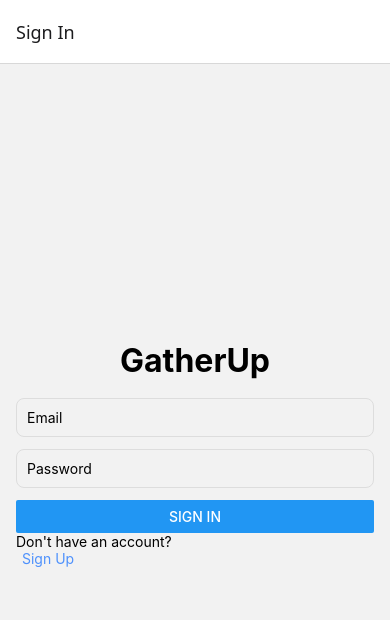
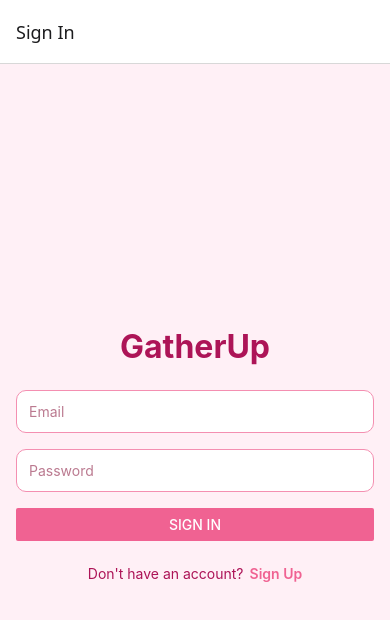
Before and after one commit to gurleen1819/EventOrganizerApp1, a React Native app: screen /CreateEdit in a window 390 px wide. Shown: the top 620 px of the page. Built offline with nearby package versions, Linux system fonts and the light colour scheme; no server answers; the database is empty.

Commit message:
`Refactor UI components and styles across multiple screens`

```diff
--- a/components/CategoryList.js
+++ b/components/CategoryList.js
@@ -1,4 +1,3 @@
-// components/CategoryList.js
 import React from "react";
 import { View, Text, TouchableOpacity, FlatList, StyleSheet } from "react-native";
 
@@ -6,7 +5,7 @@ const CATEGORIES = ["All", "Music", "Art", "Tech", "Sports", "Other"];
 
 export default function CategoryList({ selected, onSelect }) {
   return (
-    <View style={{ marginVertical: 8 }}>
+    <View style={styles.container}>
       <FlatList
         horizontal
         data={CATEGORIES}
@@ -15,8 +14,13 @@ export default function CategoryList({ selected, onSelect }) {
         renderItem={({ item }) => {
           const active = item === selected;
           return (
-            <TouchableOpacity onPress={() => onSelect(item)} style={[styles.chip, active && styles.active]}>
-              <Text style={{ color: active ? "#fff" : "#222" }}>{item}</Text>
+            <TouchableOpacity
+              onPress={() => onSelect(item)}
+              style={[styles.chip, active && styles.active]}
+            >
+              <Text style={[styles.chipText, active && styles.chipTextActive]}>
+                {item}
+              </Text>
             </TouchableOpacity>
           );
         }}
@@ -26,6 +30,27 @@ export default function CategoryList({ selected, onSelect }) {
 }
 
 const styles = StyleSheet.create({
-  chip: { paddingHorizontal:14, paddingVertical:8, borderRadius:20, borderWidth:1, borderColor:"#ddd", marginRight:8 },
-  active: { backgroundColor:"#4e91fc", borderColor:"#4e91fc" }
+  container: {
+    marginVertical: 8,
+  },
+  chip: {
+    paddingHorizontal: 16,
+    paddingVertical: 10,
+    borderRadius: 20,
+    borderWidth: 1,
+    borderColor: "#f48fb1",
+    marginRight: 10,
+    backgroundColor: "#fff",
+  },
+  active: {
+    backgroundColor: "#f06292",
+    borderColor: "#f06292",
+  },
+  chipText: {
+    color: "#ad1457",
+    fontWeight: "600",
+  },
+  chipTextActive: {
+    color: "#fff",
+  },
 });
--- a/navigation/RootNavigator.js
+++ b/navigation/RootNavigator.js
@@ -22,8 +22,9 @@ export default function RootNavigator() {
           <>
             <Stack.Screen name="Home" component={HomeScreen} options={{ headerShown: false }} />
             <Stack.Screen name="Events" component={EventsScreen} options={{ title: "All Events" }} />
-            <Stack.Screen name="CreateEdit" component={CreateEditEventScreen} options={{ title: "Create / Edit Event" }} />
+            <Stack.Screen name="CreateEdit" component={CreateEditEventScreen} options={{ title: "Create Event" }} />
             <Stack.Screen name="Profile" component={ProfileScreen} />
+
           </>
         ) : (
           <>
--- a/package.json
+++ b/package.json
@@ -11,7 +11,7 @@
   },
   "dependencies": {
     "@expo/vector-icons": "^14.1.0",
-    "@react-native-community/datetimepicker": "8.4.1",
+    "@react-native-community/datetimepicker": "^8.4.4",
     "@react-navigation/bottom-tabs": "^7.4.5",
     "@react-navigation/native": "^7.1.17",
     "@react-navigation/native-stack": "^7.3.24",
--- a/screens/CreateEditEventScreen.js
+++ b/screens/CreateEditEventScreen.js
@@ -1,9 +1,16 @@
-// screens/CreateEditEventScreen.js
-import React, { useContext, useEffect, useState } from "react";
-import { View, TextInput, Button, StyleSheet, Text, TouchableOpacity, Alert, ScrollView } from "react-native";
+import React, { useContext, useState } from "react";
+import {
+  View,
+  TextInput,
+  Button,
+  StyleSheet,
+  Text,
+  TouchableOpacity,
+  Alert,
+  ScrollView,
+} from "react-native";
 import { EventsContext } from "../contexts/EventsProvider";
 import { AuthContext } from "../contexts/AuthProvider";
-import DateTimePicker from '@react-native-community/datetimepicker';
 
 const CATEGORIES = ["Music", "Art", "Tech", "Sports", "Other"];
 
@@ -15,13 +22,15 @@ export default function CreateEditEventScreen({ route, navigation }) {
   const [title, setTitle] = useState(editingEvent?.title || "");
   const [description, setDescription] = useState(editingEvent?.description || "");
   const [category, setCategory] = useState(editingEvent?.category || "Other");
-  const [date, setDate] = useState(editingEvent?.date ? new Date(editingEvent.date) : new Date());
-  const [showPicker, setShowPicker] = useState(false);
+  const [date] = useState(
+    editingEvent?.date ? new Date(editingEvent.date) : new Date()
+  );
   const [loading, setLoading] = useState(false);
 
   const save = async () => {
     if (!title.trim()) return Alert.alert("Validation", "Title is required");
-    if (!description.trim()) return Alert.alert("Validation", "Description required");
+    if (!description.trim())
+      return Alert.alert("Validation", "Description required");
     setLoading(true);
     const payload = {
       title: title.trim(),
@@ -30,7 +39,7 @@ export default function CreateEditEventScreen({ route, navigation }) {
       date: date.toISOString(),
       ownerId: editingEvent?.ownerId || user.uid,
       favorites: editingEvent?.favorites || [],
-      createdAt: editingEvent?.createdAt || new Date().toISOString()
+      createdAt: editingEvent?.createdAt || new Date().toISOString(),
     };
     try {
       if (editingEvent) {
@@ -47,43 +56,118 @@ export default function CreateEditEventScreen({ route, navigation }) {
   };
 
   return (
-    <ScrollView contentContainerStyle={{ padding:16 }}>
-      <Text style={{ fontSize:18, fontWeight:"700", marginBottom:12 }}>{editingEvent ? "Edit Event" : "Create Event"}</Text>
-      <TextInput placeholder="Title" style={styles.input} value={title} onChangeText={setTitle} />
-      <TextInput placeholder="Description" style={[styles.input, { height:100 }]} multiline value={description} onChangeText={setDescription} />
-      <Text style={{ marginBottom:6 }}>Category</Text>
-      <View style={{ flexDirection:"row", marginBottom:12 }}>
-        {CATEGORIES.map(c => (
-          <TouchableOpacity key={c} onPress={() => setCategory(c)} style={[styles.chip, category === c && styles.chipActive]}>
-            <Text style={{ color: category === c ? "#fff" : "#000" }}>{c}</Text>
+    <ScrollView contentContainerStyle={styles.container}>
+      <Text style={styles.headerText}>
+        {editingEvent ? "Edit Event" : "Create Event"}
+      </Text>
+
+      <TextInput
+        placeholder="Title"
+        style={styles.input}
+        value={title}
+        onChangeText={setTitle}
+        placeholderTextColor="#bb7a90"
+      />
+
+      <TextInput
+        placeholder="Description"
+        style={[styles.input, { height: 100 }]}
+        multiline
+        value={description}
+        onChangeText={setDescription}
+        placeholderTextColor="#bb7a90"
+      />
+
+      <Text style={styles.label}>Category</Text>
+      <View style={styles.chipContainer}>
+        {CATEGORIES.map((c) => (
+          <TouchableOpacity
+            key={c}
+            onPress={() => setCategory(c)}
+            style={[styles.chip, category === c && styles.chipActive]}
+          >
+            <Text style={category === c ? styles.chipTextActive : styles.chipText}>
+              {c}
+            </Text>
           </TouchableOpacity>
         ))}
       </View>
 
-      <Text style={{ marginBottom:6 }}>Date & Time</Text>
-      <TouchableOpacity onPress={() => setShowPicker(true)} style={styles.input}>
-        <Text>{date.toLocaleString()}</Text>
-      </TouchableOpacity>
-      {showPicker && (
-        <DateTimePicker
-          value={date}
-          mode="datetime"
-          is24Hour={false}
-          display="default"
-          onChange={(e, selected) => {
-            setShowPicker(false);
-            if (selected) setDate(selected);
-          }}
+      <Text style={styles.label}>Date & Time</Text>
+      <View style={[styles.input, styles.dateInput]}>
+        <Text style={styles.dateText}>{date.toLocaleString()}</Text>
+      </View>
+
+      <View style={styles.buttonWrapper}>
+        <Button
+          title={editingEvent ? "Save Changes" : "Create Event"}
+          onPress={save}
+          disabled={loading}
+          color="#f06292"
         />
-      )}
-
-      <Button title={editingEvent ? "Save Changes" : "Create Event"} onPress={save} disabled={loading} />
+      </View>
     </ScrollView>
   );
 }
 
 const styles = StyleSheet.create({
-  input: { borderWidth:1, borderColor:"#ddd", padding:10, borderRadius:8, marginBottom:12 },
-  chip: { paddingHorizontal:12, paddingVertical:8, borderRadius:20, borderWidth:1, borderColor:"#ddd", marginRight:8 },
-  chipActive: { backgroundColor:"#4e91fc", borderColor:"#4e91fc" }
+  container: {
+    padding: 16,
+    backgroundColor: "#fff0f6",
+    flexGrow: 1,
+  },
+  headerText: {
+    fontSize: 20,
+    fontWeight: "700",
+    marginBottom: 16,
+    color: "#ad1457",
+  },
+  input: {
+    borderWidth: 1,
+    borderColor: "#f48fb1",
+    padding: 12,
+    borderRadius: 10,
+    marginBottom: 16,
+    backgroundColor: "#fff",
+    color: "#ad1457",
+  },
+  label: {
+    marginBottom: 8,
+    color: "#ad1457",
+    fontWeight: "600",
+  },
+  chipContainer: {
+    flexDirection: "row",
+    marginBottom: 16,
+  },
+  chip: {
+    paddingHorizontal: 16,
+    paddingVertical: 10,
+    borderRadius: 20,
+    borderWidth: 1,
+    borderColor: "#f48fb1",
+    marginRight: 10,
+    backgroundColor: "#fff",
+  },
+  chipActive: {
+    backgroundColor: "#f06292",
+    borderColor: "#f06292",
+  },
+  chipText: {
+    color: "#ad1457",
+    fontWeight: "600",
+  },
+  chipTextActive: {
+    color: "#fff",
+    fontWeight: "600",
+  },
+  dateInput: {
+    justifyContent: "center",
+  },
+  dateText: {
+    color: "#ad1457",
+  },
+  buttonWrapper: {
+    marginTop: 12,
+  },
 });
--- a/screens/EventsScreen.js
+++ b/screens/EventsScreen.js
@@ -1,6 +1,6 @@
 // screens/EventsScreen.js
 import React, { useContext } from "react";
-import { View, FlatList, SafeAreaView, Text } from "react-native";
+import { View, FlatList, SafeAreaView, Text, StyleSheet } from "react-native";
 import { EventsContext } from "../contexts/EventsProvider";
 import EventCard from "../components/EventCard";
 
@@ -8,15 +8,42 @@ export default function EventsScreen({ navigation }) {
   const { events } = useContext(EventsContext);
 
   return (
-    <SafeAreaView style={{ flex:1, padding:12 }}>
+    <SafeAreaView style={styles.container}>
       <FlatList
         data={events}
         keyExtractor={(i) => i.id}
+        contentContainerStyle={events.length === 0 ? styles.emptyContainer : styles.listContent}
         renderItem={({ item }) => (
-          <EventCard event={item} onPress={() => navigation.navigate("CreateEdit", { event: item })} onEdit={(e) => navigation.navigate("CreateEdit", { event: e })} />
+          <EventCard
+            event={item}
+            onPress={() => navigation.navigate("CreateEdit", { event: item })}
+            onEdit={(e) => navigation.navigate("CreateEdit", { event: e })}
+          />
         )}
-        ListEmptyComponent={() => <Text>No Events Published</Text>}
+        ListEmptyComponent={() => (
+          <Text style={styles.emptyText}>No Events Published</Text>
+        )}
       />
     </SafeAreaView>
   );
 }
+
+const styles = StyleSheet.create({
+  container: {
+    flex: 1,
+    backgroundColor: "#fff0f6",
+    padding: 12,
+  },
+  listContent: {
+    paddingBottom: 90,
+  },
+  emptyContainer: {
+    flexGrow: 1,
+    justifyContent: "center",
+    alignItems: "center",
+  },
+  emptyText: {
+    fontSize: 16,
+    color: "#bb7a90",
+  },
+});
--- a/screens/ProfileScreen.js
+++ b/screens/ProfileScreen.js
@@ -1,6 +1,13 @@
-// screens/ProfileScreen.js
 import React, { useContext } from "react";
-import { View, Text, Button, SafeAreaView, FlatList } from "react-native";
+import {
+  View,
+  Text,
+  Button,
+  SafeAreaView,
+  FlatList,
+  StyleSheet,
+  TouchableOpacity,
+} from "react-native";
 import { AuthContext } from "../contexts/AuthProvider";
 import { EventsContext } from "../contexts/EventsProvider";
 import EventCard from "../components/EventCard";
@@ -9,26 +16,96 @@ export default function ProfileScreen({ navigation }) {
   const { user, logout } = useContext(AuthContext);
   const { events } = useContext(EventsContext);
 
-  const myEvents = events.filter(e => e.ownerId === user.uid);
-  const favorites = events.filter(e => e.favorites?.includes(user.uid));
+  const myEvents = events.filter((e) => e.ownerId === user.uid);
+  const favorites = events.filter((e) => e.favorites?.includes(user.uid));
 
   return (
-    <SafeAreaView style={{ flex:1, padding:12 }}>
-      <Text style={{ fontSize:20, fontWeight:"700" }}>Profile</Text>
-      <Text style={{ marginTop:8 }}>{user.email}</Text>
-      <View style={{ marginVertical:12 }}>
-        <Button title="Logout" onPress={() => logout()} color="#d9534f" />
+    <SafeAreaView style={styles.container}>
+      <Text style={styles.headerText}>Profile</Text>
+      <Text style={styles.emailText}>{user.email}</Text>
+
+      <View style={styles.logoutWrapper}>
+        <Button title="Logout" onPress={() => logout()} color="#f06292" />
       </View>
 
-      <Text style={{ fontSize:18, marginTop:12 }}>My Events</Text>
-      <FlatList data={myEvents} keyExtractor={(i)=>i.id} renderItem={({ item }) => (
-        <EventCard event={item} onPress={() => navigation.navigate("CreateEdit", { event: item })} onEdit={(e) => navigation.navigate("CreateEdit", { event: e })} />
-      )} ListEmptyComponent={() => <Text>No events</Text>} />
+      <Text style={styles.sectionHeader}>My Events</Text>
+      <FlatList
+        data={myEvents}
+        keyExtractor={(i) => i.id}
+        renderItem={({ item }) => (
+          <TouchableOpacity
+            onPress={() => navigation.navigate("CreateEdit", { event: item })}
+          >
+            <EventCard
+              event={item}
+              onEdit={(e) => navigation.navigate("CreateEdit", { event: e })}
+            />
+          </TouchableOpacity>
+        )}
+        ListEmptyComponent={() => (
+          <Text style={styles.emptyText}>No events</Text>
+        )}
+        contentContainerStyle={myEvents.length === 0 && styles.emptyContainer}
+      />
 
-      <Text style={{ fontSize:18, marginTop:12 }}>Favorites</Text>
-      <FlatList data={favorites} keyExtractor={(i)=>i.id} renderItem={({ item }) => (
-        <EventCard event={item} onPress={() => navigation.navigate("CreateEdit", { event: item })} />
-      )} ListEmptyComponent={() => <Text>No favorites</Text>} />
+      <Text style={styles.sectionHeader}>Favorites</Text>
+      <FlatList
+        data={favorites}
+        keyExtractor={(i) => i.id}
+        renderItem={({ item }) => (
+          <TouchableOpacity
+            onPress={() => navigation.navigate("CreateEdit", { event: item })}
+          >
+            <EventCard event={item} />
+          </TouchableOpacity>
+        )}
+        ListEmptyComponent={() => (
+          <Text style={styles.emptyText}>No favorites</Text>
+        )}
+        contentContainerStyle={favorites.length === 0 && styles.emptyContainer}
+      />
     </SafeAreaView>
   );
 }
+
+const styles = StyleSheet.create({
+  container: {
+    flex: 1,
+    padding: 16,
+    backgroundColor: "#fff0f6",
+  },
+  headerText: {
+    fontSize: 24,
+    fontWeight: "700",
+    color: "#ad1457",
+    marginBottom: 8,
+  },
+  emailText: {
+    fontSize: 16,
+    color: "#ad1457",
+    marginBottom: 20,
+  },
+  logoutWrapper: {
+    marginVertical: 12,
+    alignSelf: "flex-start",
+    borderRadius: 10,
+    overflow: "hidden",
+  },
+  sectionHeader: {
+    fontSize: 20,
+    fontWeight: "700",
+    color: "#ad1457",
+    marginTop: 20,
+    marginBottom: 8,
+  },
+  emptyText: {
+    color: "#ad1457",
+    fontStyle: "italic",
+    textAlign: "center",
+    marginVertical: 20,
+  },
+  emptyContainer: {
+    flexGrow: 1,
+    justifyContent: "center",
+  },
+});
--- a/screens/SignInScreen.js
+++ b/screens/SignInScreen.js
@@ -1,6 +1,13 @@
-// screens/SignInScreen.js
 import React, { useContext, useState } from "react";
-import { View, TextInput, Button, StyleSheet, Text, TouchableOpacity, Alert } from "react-native";
+import {
+  View,
+  TextInput,
+  Button,
+  StyleSheet,
+  Text,
+  TouchableOpacity,
+  Alert,
+} from "react-native";
 import { AuthContext } from "../contexts/AuthProvider";
 
 export default function SignInScreen({ navigation }) {
@@ -9,7 +16,8 @@ export default function SignInScreen({ navigation }) {
   const [password, setPassword] = useState("");
 
   const handle = async () => {
-    if (!email || !password) return Alert.alert("Please enter email and password");
+    if (!email || !password)
+      return Alert.alert("Validation", "Please enter email and password");
     try {
       await signIn(email.trim(), password);
     } catch (e) {
@@ -20,20 +28,75 @@ export default function SignInScreen({ navigation }) {
   return (
     <View style={styles.container}>
       <Text style={styles.title}>GatherUp</Text>
-      <TextInput placeholder="Email" style={styles.input} value={email} onChangeText={setEmail} keyboardType="email-address" />
-      <TextInput placeholder="Password" style={styles.input} value={password} onChangeText={setPassword} secureTextEntry />
-      <Button title="Sign In" onPress={handle} />
+
+      <TextInput
+        placeholder="Email"
+        style={styles.input}
+        value={email}
+        onChangeText={setEmail}
+        keyboardType="email-address"
+        placeholderTextColor="#bb7a90"
+      />
+
+      <TextInput
+        placeholder="Password"
+        style={styles.input}
+        value={password}
+        onChangeText={setPassword}
+        secureTextEntry
+        placeholderTextColor="#bb7a90"
+      />
+
+      <View style={styles.buttonWrapper}>
+        <Button title="Sign In" onPress={handle} color="#f06292" />
+      </View>
+
       <View style={styles.row}>
-        <Text>Don't have an account?</Text>
+        <Text style={styles.text}>Don't have an account?</Text>
         <TouchableOpacity onPress={() => navigation.navigate("SignUp")}>
-          <Text style={{ color: "#4e91fc", marginLeft: 6 }}>Sign Up</Text>
+          <Text style={styles.link}>Sign Up</Text>
         </TouchableOpacity>
       </View>
     </View>
   );
 }
+
 const styles = StyleSheet.create({
-  container: { flex:1, justifyContent:"center", padding:16 },
-  title: { fontSize:32, fontWeight:"700", marginBottom:18, textAlign:"center" },
-  input: { borderWidth:1, borderColor:"#ddd", padding:10, borderRadius:8, marginBottom:12 }
+  container: {
+    flex: 1,
+    backgroundColor: "#fff0f6",
+    justifyContent: "center",
+    padding: 16,
+  },
+  title: {
+    fontSize: 32,
+    fontWeight: "700",
+    marginBottom: 24,
+    textAlign: "center",
+    color: "#ad1457",
+  },
+  input: {
+    borderWidth: 1,
+    borderColor: "#f48fb1",
+    padding: 12,
+    borderRadius: 10,
+    marginBottom: 16,
+    backgroundColor: "#fff",
+    color: "#ad1457",
+  },
+  buttonWrapper: {
+    marginBottom: 24,
+  },
+  row: {
+    flexDirection: "row",
+    justifyContent: "center",
+  },
+  text: {
+    color: "#ad1457",
+  },
+  link: {
+    color: "#f06292",
+    marginLeft: 6,
+    fontWeight: "600",
+  },
 });
--- a/screens/SignUpScreen.js
+++ b/screens/SignUpScreen.js
@@ -1,6 +1,13 @@
-// screens/SignUpScreen.js
 import React, { useContext, useState } from "react";
-import { View, TextInput, Button, StyleSheet, Text, Alert } from "react-native";
+import {
+  View,
+  TextInput,
+  Button,
+  StyleSheet,
+  Text,
+  TouchableOpacity,
+  Alert,
+} from "react-native";
 import { AuthContext } from "../contexts/AuthProvider";
 
 export default function SignUpScreen({ navigation }) {
@@ -9,8 +16,10 @@ export default function SignUpScreen({ navigation }) {
   const [password, setPassword] = useState("");
 
   const handle = async () => {
-    if (!email || !password) return Alert.alert("Please enter email and password");
-    if (password.length < 6) return Alert.alert("Password must be at least 6 characters");
+    if (!email || !password)
+      return Alert.alert("Validation", "Please enter email and password");
+    if (password.length < 6)
+      return Alert.alert("Validation", "Password must be at least 6 characters");
     try {
       await signUp(email.trim(), password);
     } catch (e) {
@@ -21,15 +30,65 @@ export default function SignUpScreen({ navigation }) {
   return (
     <View style={styles.container}>
       <Text style={styles.title}>Create account</Text>
-      <TextInput placeholder="Email" style={styles.input} value={email} onChangeText={setEmail} keyboardType="email-address" />
-      <TextInput placeholder="Password" style={styles.input} value={password} onChangeText={setPassword} secureTextEntry />
-      <Button title="Sign Up" onPress={handle} />
-      <Text style={{ marginTop:12 }} onPress={() => navigation.goBack()}>Have an account? Sign in</Text>
+
+      <TextInput
+        placeholder="Email"
+        style={styles.input}
+        value={email}
+        onChangeText={setEmail}
+        keyboardType="email-address"
+        placeholderTextColor="#bb7a90"
+      />
+
+      <TextInput
+        placeholder="Password"
+        style={styles.input}
+        value={password}
+        onChangeText={setPassword}
+        secureTextEntry
+        placeholderTextColor="#bb7a90"
+      />
+
+      <View style={styles.buttonWrapper}>
+        <Button title="Sign Up" onPress={handle} color="#f06292" />
+      </View>
+
+      <TouchableOpacity onPress={() => navigation.goBack()}>
+        <Text style={styles.signInText}>Have an account? Sign in</Text>
+      </TouchableOpacity>
     </View>
   );
 }
+
 const styles = StyleSheet.create({
-  container: { flex:1, justifyContent:"center", padding:16 },
-  title: { fontSize:24, fontWeight:"600", marginBottom:18, textAlign:"center" },
-  input: { borderWidth:1, borderColor:"#ddd", padding:10, borderRadius:8, marginBottom:12 }
+  container: {
+    flex: 1,
+    backgroundColor: "#fff0f6",
+    justifyContent: "center",
+    padding: 16,
+  },
+  title: {
+    fontSize: 24,
+    fontWeight: "600",
+    marginBottom: 24,
+    textAlign: "center",
+    color: "#ad1457",
+  },
+  input: {
+    borderWidth: 1,
+    borderColor: "#f48fb1",
+    padding: 12,
+    borderRadius: 10,
+    marginBottom: 16,
+    backgroundColor: "#fff",
+    color: "#ad1457",
+  },
+  buttonWrapper: {
+    marginBottom: 24,
+  },
+  signInText: {
+    textAlign: "center",
+    color: "#f06292",
+    fontWeight: "600",
+  },
 });
```
Also changed, not shown: 1 other file (tests, documents, lock files or other folders).
